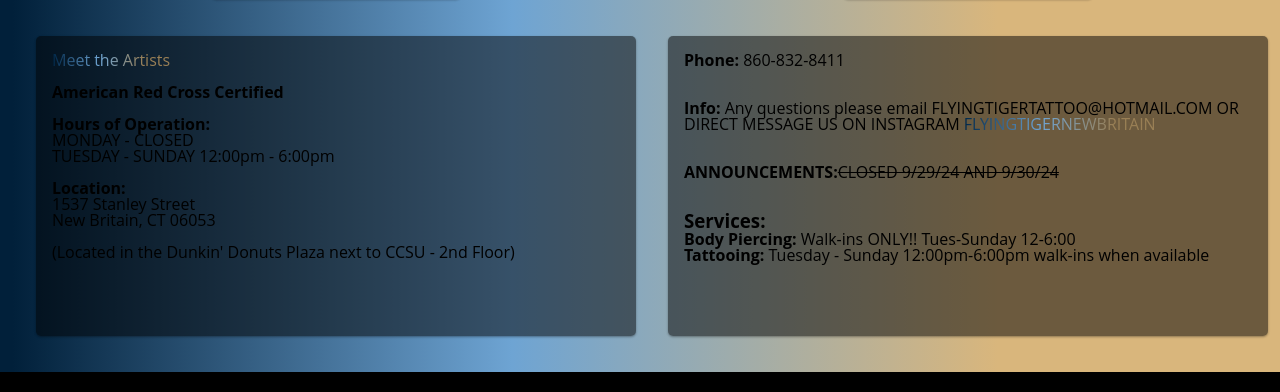
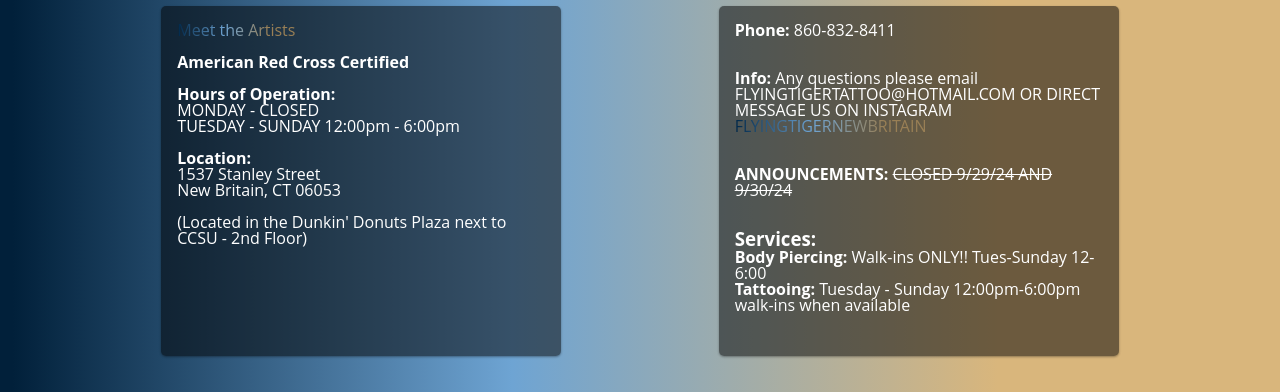
Before and after one commit to arcelda/flying_tiger, a PHP site: page /home.php in a window 1280 px wide. Shown: the part 636-1028 px from the top of the page. Run offline with PHP 8.4, Linux system fonts and the light colour scheme.

Commit message:
Fixed Viewport issue

```diff
--- a/css/styles.css
+++ b/css/styles.css
@@ -33,10 +33,13 @@
     background-color: black;
 }
 
+html {
+    height: 100%;
+}
+
 body{
-    display: flex;
-    flex-direction: column;
-    min-height: 100vh;
+
+    min-height: 100%;
     font-family: 'Candara';
     font-size: 100%;
 }
@@ -46,7 +49,7 @@
     position: sticky;
     top: 0;
     margin-top: auto;
-    height: 130px;
+    height: 100px;
     display: flex;
     justify-content: center;
     /* Horizontally centers the text */
@@ -170,6 +173,7 @@
 }
 
 .home-bg{
+    height: auto;
     background: linear-gradient(90deg, rgb(1, 32, 58) 1%, rgba(110,164,211,1) 40%, rgba(217,182,124,1) 78%);
 }
 
@@ -199,14 +203,23 @@
     text-align: center;
 }
 
+.top{
+    width: 100%;
+}
+
+.bottom {
+    width: 100%;
+}
+
 .excerpt {
+    color: white;
     padding: 1rem;
     display:inline-block;
     line-height: 1;
     position: relative;
     border-radius: 5px;
-    width: 600px;
-    height: 300px;
+    width: 400px;
+    height: 350px;
     background-position: center; /* Center the image */
     /* Horizontally centers the text */
     align-items: left;
--- a/includes/home_content.php
+++ b/includes/home_content.php
@@ -4,8 +4,11 @@
         <div class="card-body">
             <div class="opening_pics">
                 <div>
-                    <img class="collage" src="images\Flying Tiger.png" alt="collage">
-                    <div class="excerpt">
+                    <div class="top">
+                        <img class="collage" src="images\Flying Tiger.png" alt="collage">
+                    </div>
+
+                    <div class="excerpt bottom">
                         <p><a href="artists.php">Meet the Artists</a></p><br>
                         <p><strong>American Red Cross Certified</strong></p><br>
                         <p><strong>Hours of Operation: </strong><br>MONDAY - CLOSED
@@ -20,14 +23,16 @@
                     </div>
                 </div>
                 <div>
-                    <img class="shop" src="images\flyingTigerShop.jpg" alt="shop">
-                    <div class="excerpt">
+                    <div class="top">
+                        <img class="shop" src="images\flyingTigerShop.jpg" alt="shop">
+                    </div>
+                    <div class="excerpt bottom">
                         <p><strong>Phone: </strong>860-832-8411</p><br><br>
                         <p><strong>Info: </strong>Any questions please email FLYINGTIGERTATTOO@HOTMAIL.COM
                         OR DIRECT MESSAGE US ON INSTAGRAM
                         <a href="https://www.instagram.com/flyingtigernewbritain/" target="_blank">FLYINGTIGERNEWBRITAIN</a>
                         </p><br><br>
-                        <p><strong>ANNOUNCEMENTS:</strong><strike>CLOSED 9/29/24 AND 9/30/24</strike> </p><br><br>
+                        <p><strong>ANNOUNCEMENTS: </strong><strike>CLOSED 9/29/24 AND 9/30/24</strike> </p><br><br>
                         <h3>Services:</h3>
                         <p><strong>Body Piercing: </strong>Walk-ins ONLY!! Tues-Sunday 12-6:00</p>
                         <p><strong>Tattooing: </strong>Tuesday - Sunday 12:00pm-6:00pm
```
